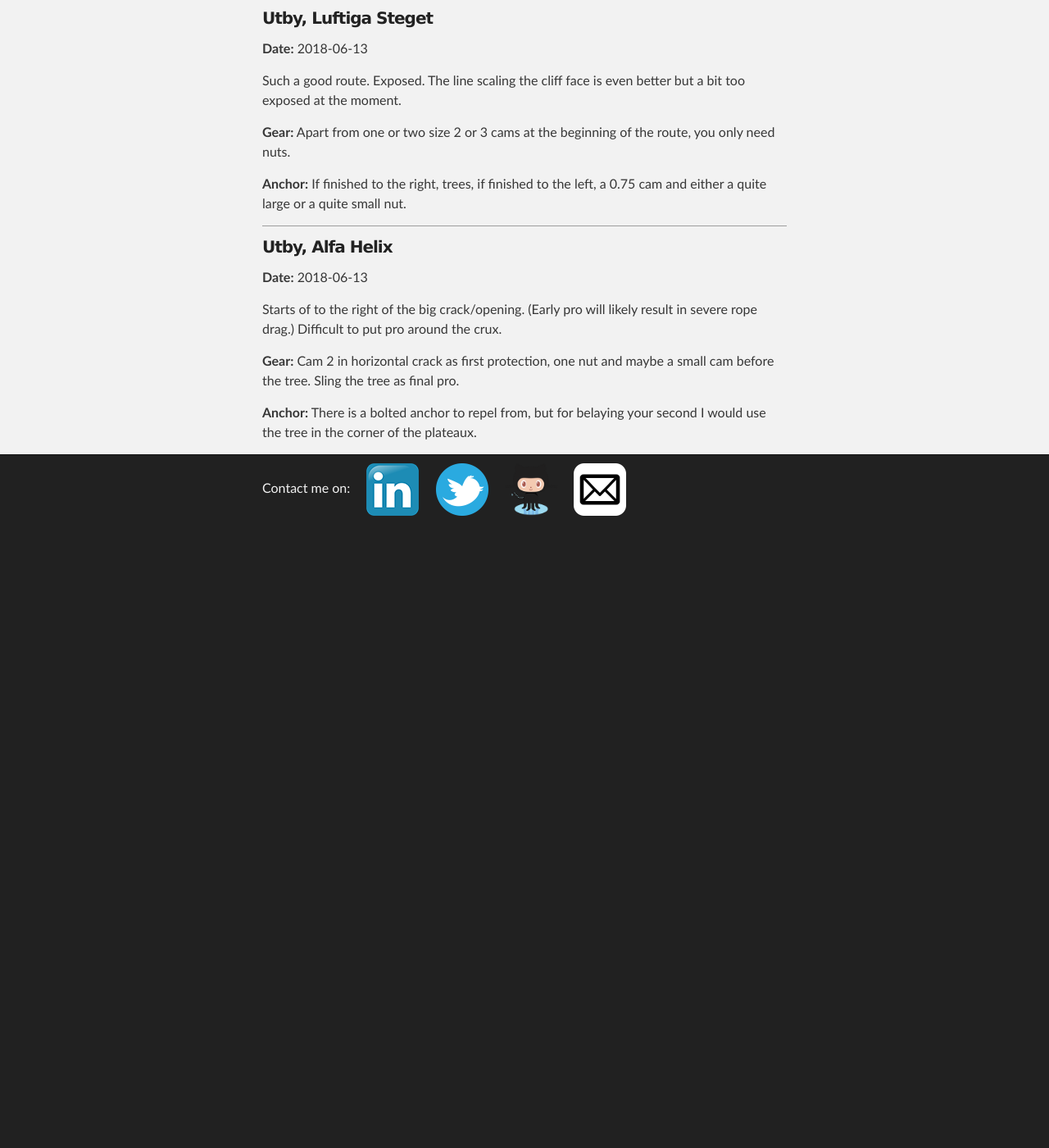
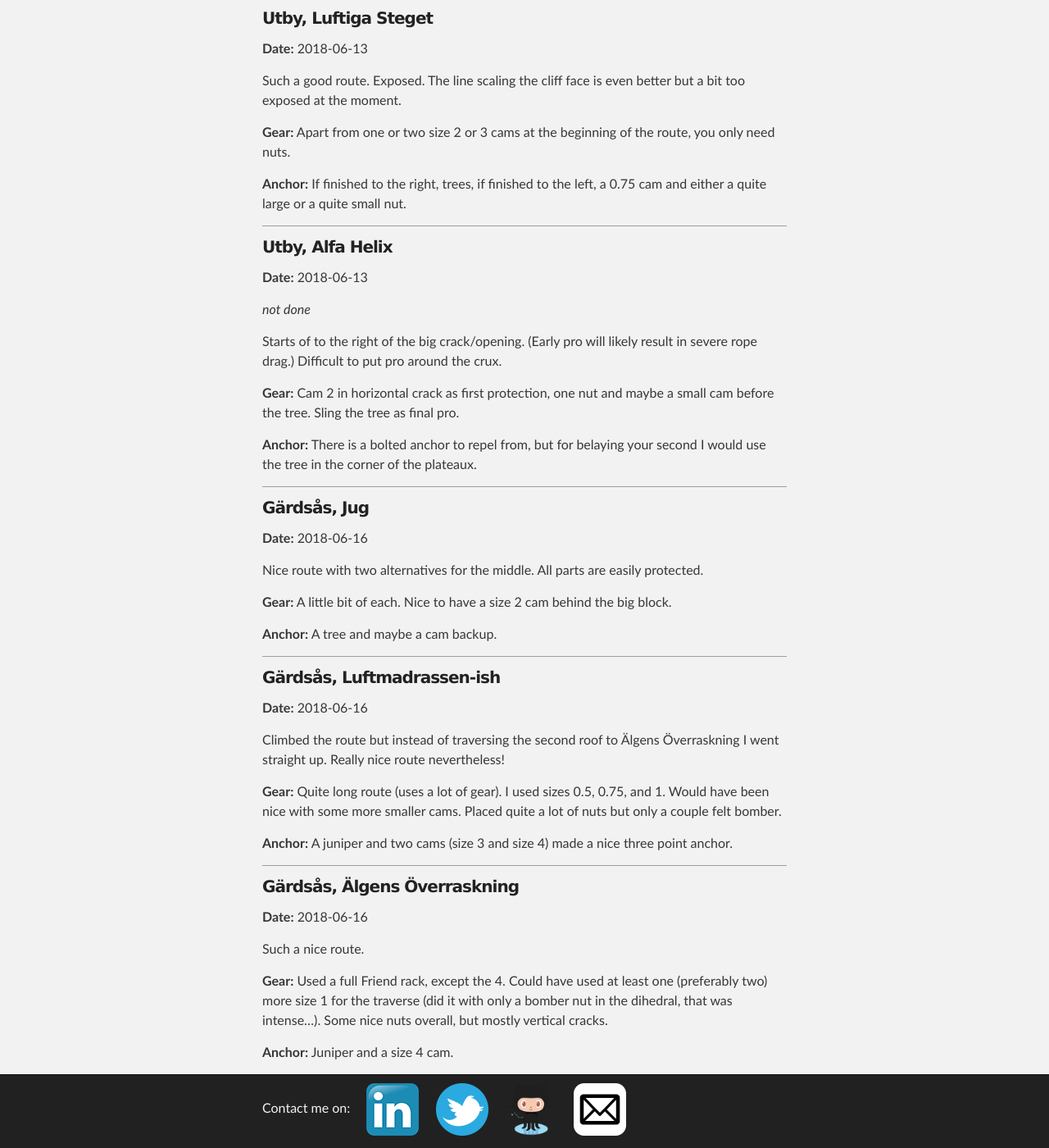
Before and after one commit to ErikThorsell/erikthorsell.github.io, a Jekyll site: the page built from ticklist.md, in a window 1280 px wide and 1400 px high, scrolled down 858 px. Shown: the whole window at 82% size. Built offline with Jekyll 4.4.1, drawn with Linux system fonts in a browser that asks for light colours; our own code applies the rules of GitHub Pages for plain Markdown files; before the commit the page ends 1502 px from its top, so only the background shows below that; grey boxes are pictures that could not be loaded.

Commit message:
Update ticklist

```diff
--- a/ticklist.md
+++ b/ticklist.md
@@ -56,6 +56,8 @@ and either a quite large or a quite small nut.
 
 **Date:** 2018-06-13
 
+*not done*
+
 Starts of to the right of the big crack/opening. (Early pro will likely result
 in severe rope drag.) Difficult to put pro around the crux.
 
@@ -64,3 +66,46 @@ small cam before the tree. Sling the tree as final pro.
 
 **Anchor:** There is a bolted anchor to repel from, but for belaying your
 second I would use the tree in the corner of the plateaux.
+
+---
+
+### Gärdsås, Jug ###
+
+**Date:** 2018-06-16
+
+Nice route with two alternatives for the middle. All parts are easily protected.
+
+**Gear:** A little bit of each. Nice to have a size 2 cam behind the big block.
+
+**Anchor:** A tree and maybe a cam backup.
+
+---
+
+### Gärdsås, Luftmadrassen-ish ###
+
+**Date:** 2018-06-16
+
+Climbed the route but instead of traversing the second roof to Älgens
+Överraskning I went straight up. Really nice route nevertheless!
+
+**Gear:** Quite long route (uses a lot of gear). I used sizes 0.5, 0.75, and 1.
+Would have been nice with some more smaller cams. Placed quite a lot of nuts but
+only a couple felt bomber.
+
+**Anchor:** A juniper and two cams (size 3 and size 4) made a nice three point
+anchor.
+
+---
+
+### Gärdsås, Älgens Överraskning ###
+
+**Date:** 2018-06-16
+
+Such a nice route.
+
+**Gear:** Used a full Friend rack, except the 4. Could have used at least one
+(preferably two) more size 1 for the traverse (did it with only a bomber nut in
+the dihedral, that was intense...). Some nice nuts overall, but mostly vertical
+cracks.
+
+**Anchor:** Juniper and a size 4 cam.
```
